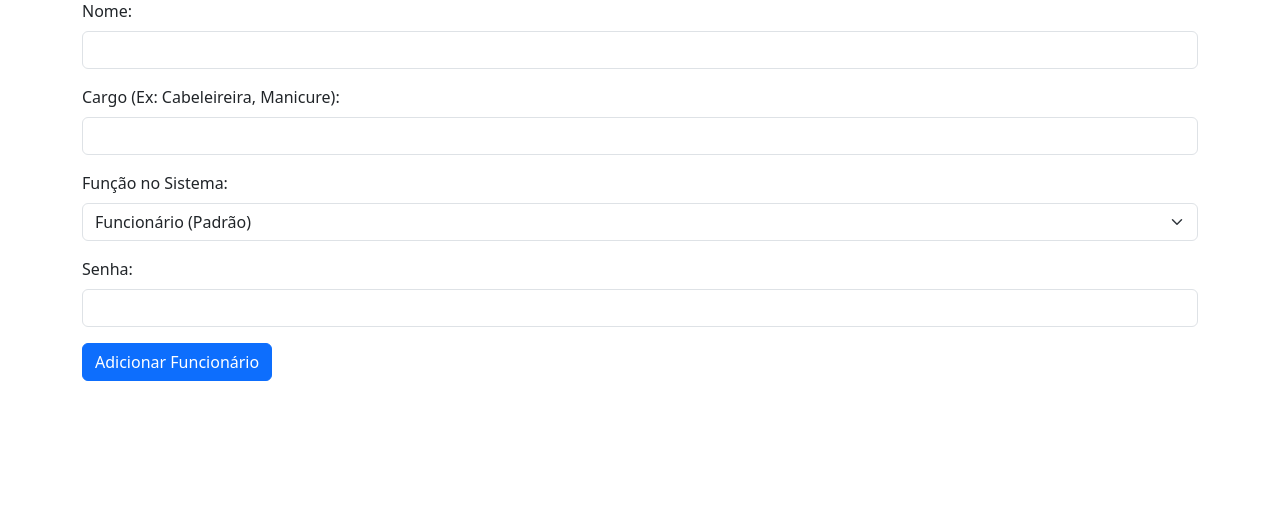
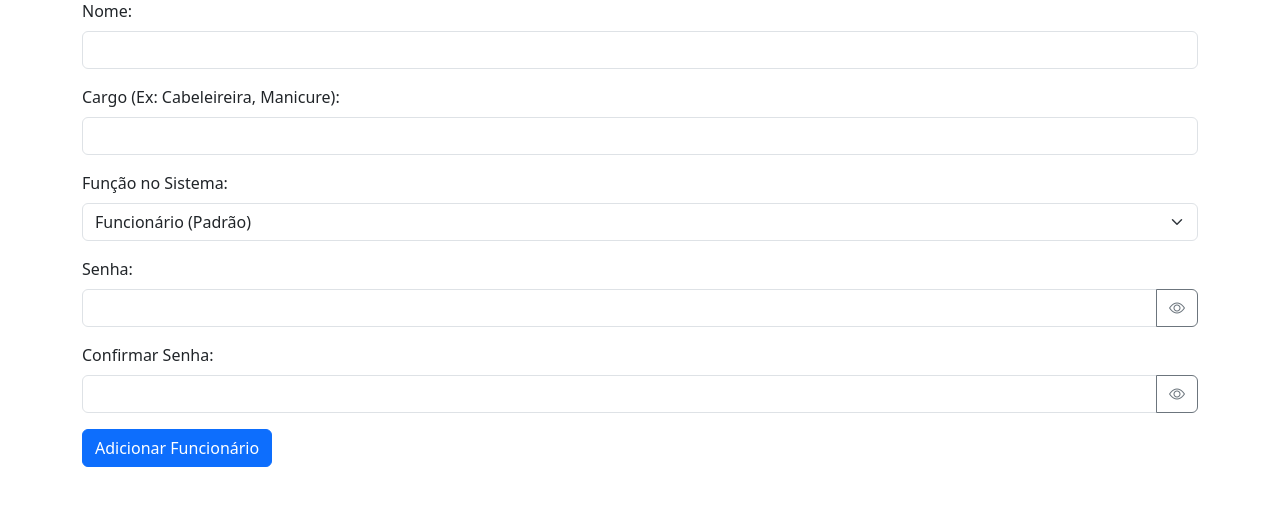
Before and after one commit to GabrielLTM/web-beautyparlor-management, a FastAPI app: template templates/admin_funcionario_form.html in a window 1280 px wide. Shown: the part 207-713 px from the top of the page. Run offline with FastAPI, Linux system fonts and the light colour scheme; the template is opened without the code that fills it, so the values that code supplies are empty.

Commit message:
feat(funcionarios): Adiciona confirmação e visualização de senha no formulário
Implementa um campo de 'Confirmar Senha' e um botão de 'visualizar/ocultar senha' no formulário de gestão de funcionários.

A validação de correspondência de senha é feita no frontend via JavaScript para uma melhor experiência do usuário, respeitando a opcionalidade da alteração de senha no modo de edição.

```diff
--- a/templates/admin_funcionario_form.html
+++ b/templates/admin_funcionario_form.html
@@ -14,7 +14,7 @@
     </div>
 {% endif %}
 
-<form action="{{ action_url }}" method="post" class="mt-4">
+<form id="formFuncionario" action="{{ action_url }}" method="post" class="mt-4">
     <div class="mb-3">
         <label for="nome" class="form-label">Nome:</label>
         <input type="text" id="nome" name="nome" class="form-control"
@@ -36,12 +36,32 @@
             </option>
         </select>
     </div>
+
     <div class="mb-3">
         <label for="senha" class="form-label">
             {{ 'Nova Senha (deixe em branco para não alterar)' if funcionario else 'Senha:' }}
         </label>
-        <input type="password" id="senha" name="senha" class="form-control"
-               {% if not funcionario %}required{% endif %}>
+        <div class="input-group">
+            <input type="password" id="senha" name="senha" class="form-control"
+                   {% if not funcionario %}required{% endif %}>
+            <button class="btn btn-outline-secondary" type="button" id="toggleSenha">
+                <i class="bi bi-eye"></i>
+            </button>
+        </div>
+    </div>
+
+    <div class="mb-3">
+        <label for="confirmar_senha" class="form-label">Confirmar Senha:</label>
+        <div class="input-group">
+            <input type="password" id="confirmar_senha" name="confirmar_senha" class="form-control"
+                   {% if not funcionario %}required{% endif %}>
+            <button class="btn btn-outline-secondary" type="button" id="toggleConfirmarSenha">
+                <i class="bi bi-eye"></i>
+            </button>
+        </div>
+        <div class="d-none text-danger mt-2" id="senhaError">
+            As senhas não coincidem.
+        </div>
     </div>
 
     <button type="submit" class="btn btn-primary">
@@ -50,3 +70,54 @@
 </form>
 
 {% endblock %}
+
+{% block scripts %}
+<script>
+    document.addEventListener('DOMContentLoaded', function () {
+        const form = document.getElementById('formFuncionario');
+        const senhaInput = document.getElementById('senha');
+        const confirmarSenhaInput = document.getElementById('confirmar_senha');
+        const senhaError = document.getElementById('senhaError');
+
+        // Lógica de validação no momento do envio
+        form.addEventListener('submit', function (event) {
+            // Remove erros antigos
+            senhaInput.classList.remove('is-invalid');
+            confirmarSenhaInput.classList.remove('is-invalid');
+            senhaError.classList.add('d-none');
+
+            // Valida apenas se o campo de senha foi preenchido (importante para o modo de edição)
+            if (senhaInput.value || confirmarSenhaInput.value) {
+                if (senhaInput.value !== confirmarSenhaInput.value) {
+                    event.preventDefault(); // Impede o envio do formulário
+                    senhaInput.classList.add('is-invalid');
+                    confirmarSenhaInput.classList.add('is-invalid');
+                    senhaError.classList.remove('d-none');
+                }
+            }
+        });
+
+        // Lógica para os botões de visualizar senha
+        function setupToggle(inputId, toggleId) {
+            const input = document.getElementById(inputId);
+            const toggle = document.getElementById(toggleId);
+            const icon = toggle.querySelector('i');
+
+            toggle.addEventListener('click', function () {
+                if (input.type === 'password') {
+                    input.type = 'text';
+                    icon.classList.remove('bi-eye');
+                    icon.classList.add('bi-eye-slash');
+                } else {
+                    input.type = 'password';
+                    icon.classList.remove('bi-eye-slash');
+                    icon.classList.add('bi-eye');
+                }
+            });
+        }
+
+        setupToggle('senha', 'toggleSenha');
+        setupToggle('confirmar_senha', 'toggleConfirmarSenha');
+    });
+</script>
+{% endblock %}
--- a/templates/base.html
+++ b/templates/base.html
@@ -5,11 +5,11 @@
     <meta name="viewport" content="width=device-width, initial-scale=1.0">
     <title>{% block title %}Painel de Gestão{% endblock %}</title>
     <link href="https://cdn.jsdelivr.net/npm/bootstrap@5.3.3/dist/css/bootstrap.min.css" rel="stylesheet">
+    <link rel="stylesheet" href="https://cdn.jsdelivr.net/npm/bootstrap-icons@1.11.3/font/bootstrap-icons.min.css">
     {% block styles %}{% endblock %}
 </head>
 <body>
 
-    <!-- ================== BARRA DE NAVEGAÇÃO UNIVERSAL ================== -->
     <nav class="navbar navbar-expand-lg navbar-dark bg-dark">
         <div class="container">
             <a class="navbar-brand" href="/painel">Bella Estética</a>
@@ -38,7 +38,6 @@
                     </li>
                     {% endif %}
                     <li class="nav-item">
-                        <!-- Botão de Sair que ainda vamos implementar -->
                         <a href="/logout" class="btn btn-outline-light btn-sm">Sair</a>
                     </li>
                 </ul>
@@ -46,14 +45,11 @@
         </div>
     </nav>
 
-    <!-- ================== CONTEÚDO PRINCIPAL DA PÁGINA ================== -->
     <main class="container mt-4">
-        <!-- Este é o bloco que cada página filha irá preencher com o seu conteúdo único -->
         {% block content %}{% endblock %}
     </main>
 
     <script src="https://cdn.jsdelivr.net/npm/bootstrap@5.3.3/dist/js/bootstrap.bundle.min.js"></script>
-    <!-- Bloco para scripts JavaScript específicos de cada página -->
     {% block scripts %}{% endblock %}
 </body>
 </html>
```
